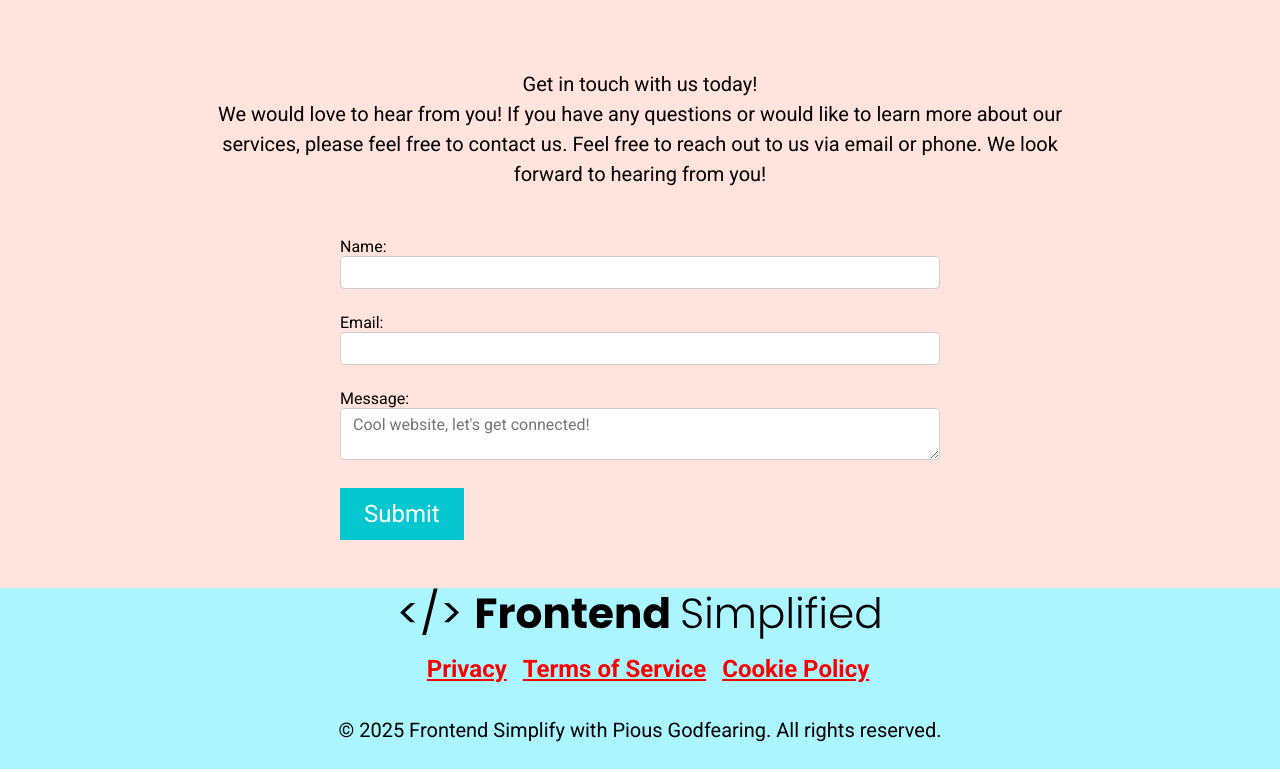
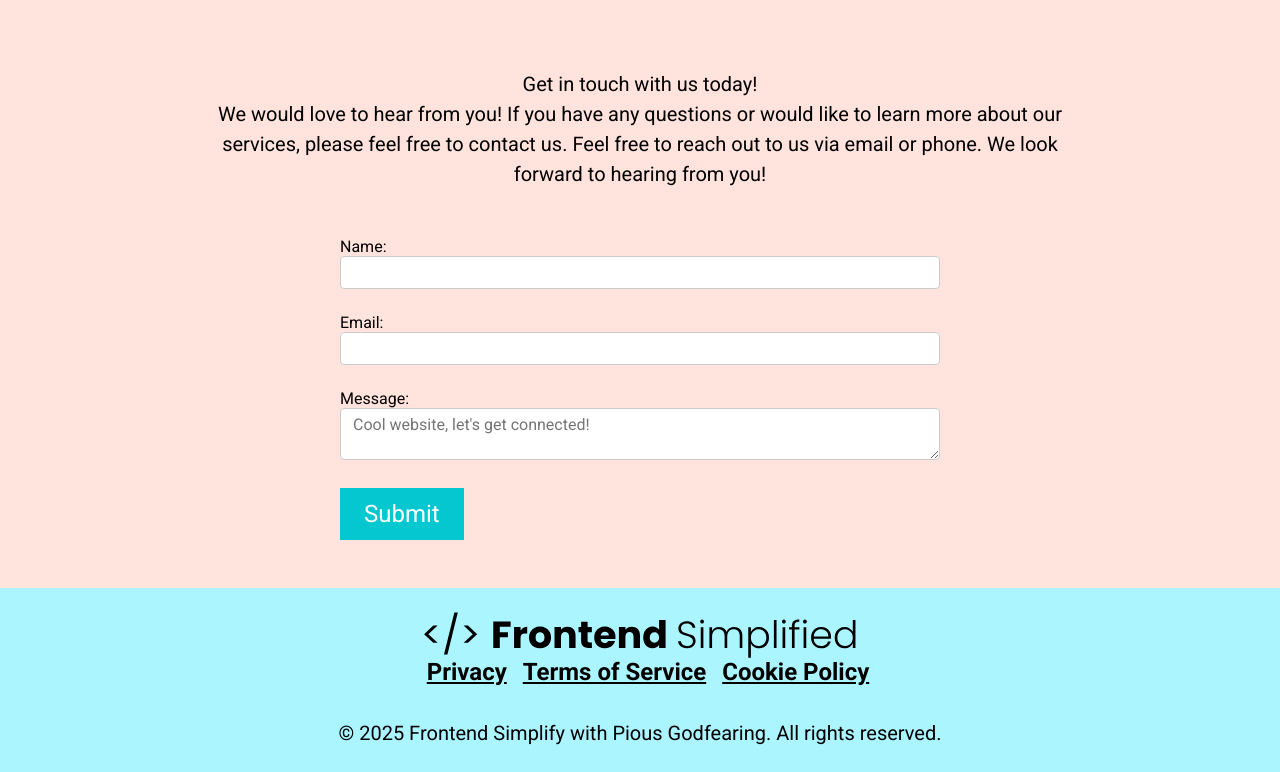
Before and after one commit to PIOUSGODFEARING/My-First-Project, a plain HTML site: page index.html in a window 1280 px wide. Shown: the part 1925-2697 px from the top of the page. Drawn offline with Linux system fonts and the light colour scheme.

Commit message:
YourMessage

```diff
--- a/style.css
+++ b/style.css
@@ -242,8 +242,9 @@ footer{
 }
 
 .footer__logo{
-
-    margin-bottom: 16px;
+    padding: 0 24px;
+    margin: 0 auto;
+    margin-top: 24px;
     max-width: 480px;
 }
 
@@ -254,7 +255,7 @@ footer{
 
 .footer__link a{
 
-    color: rgb(250, 0, 0);
+    color: rgb(3, 0, 0);
     font-size: 24px;
     font-weight: 700;
     cursor: pointer;
```
